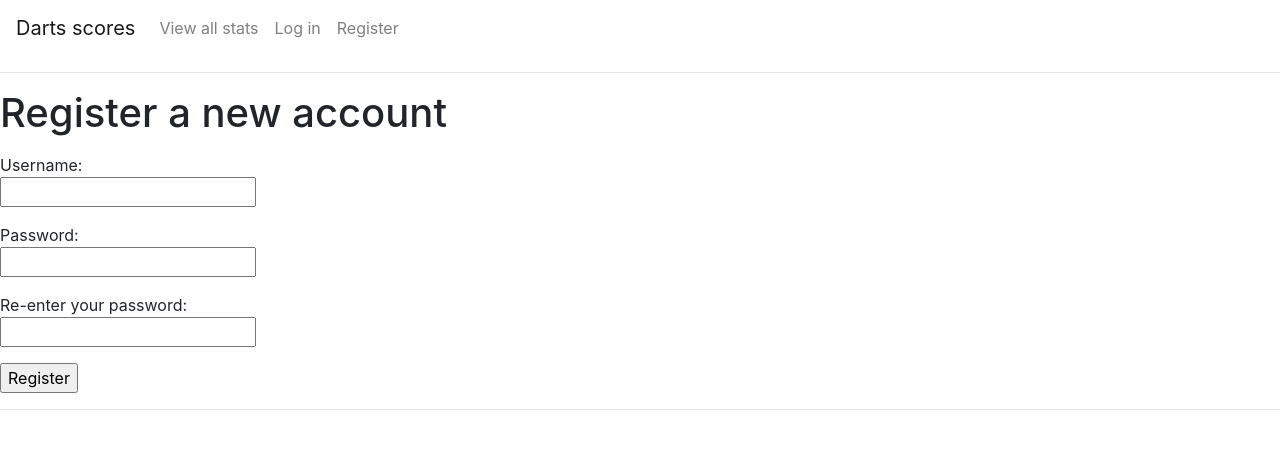
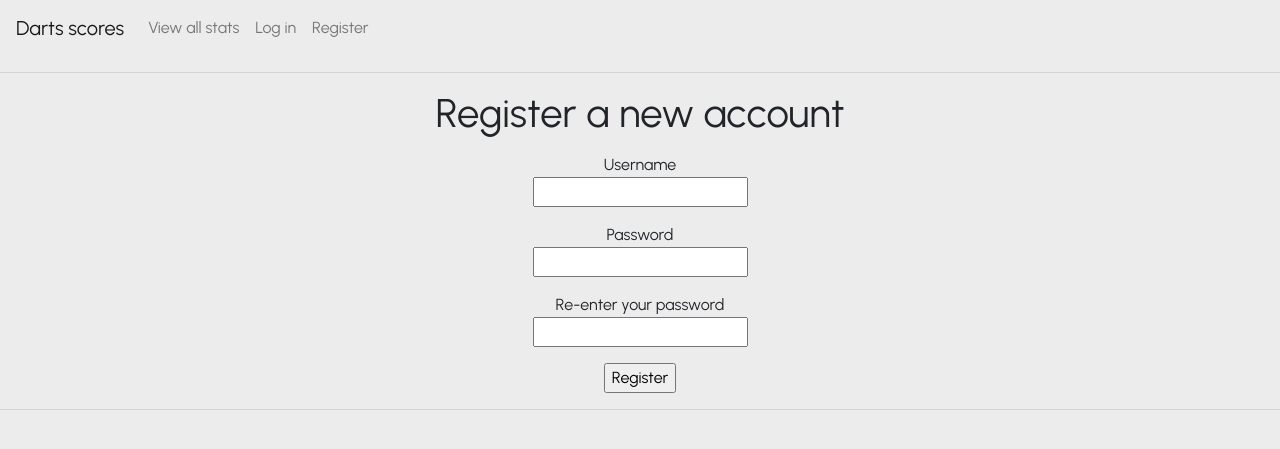
Before and after one commit to itsmatu/Darts-scores, a Flask app: page /register in a window 1280 px wide. Shown: the top 449 px of the page. Run offline with Flask 2, Linux system fonts and the light colour scheme; some libraries are stand-ins or nearby versions.

Commit message:
Work on UI

```diff
--- a/routes.py
+++ b/routes.py
@@ -14,7 +14,10 @@ def index():
 @app.route("/register", methods=["GET", "POST"])
 def register():
     if request.method == "GET":
-        return render_template("register.html")
+        if session.get("username"):
+            return redirect("/")
+        else:
+            return render_template("register.html")
     if request.method == "POST":
         username = request.form["username"]
         password1 = request.form["password1"]
@@ -27,7 +30,10 @@ def register():
 @app.route("/login", methods=["GET", "POST"])
 def login():
     if request.method == "GET":
-        return render_template("login.html")
+        if session.get("username"):
+            return redirect("/")
+        else:
+            return render_template("login.html")
     if request.method == "POST":
         username = request.form["username"]
         password = request.form["password"]
--- a/static/style.css
+++ b/static/style.css
@@ -1,8 +1,17 @@
 a {
-    color: black;
+    color: rgb(27, 27, 27);
     text-decoration: none;
 }
 
 a:hover {
     color: darkred;
 }
+
+.cont {
+    text-align: center;
+}
+
+body {
+    background-color: rgb(236, 236, 236);
+    font-family: 'Urbanist', sans-serif;
+}
--- a/templates/layout.html
+++ b/templates/layout.html
@@ -1,13 +1,20 @@
 <!DOCTYPE html>
+<head>
 <link rel="stylesheet" href="https://stackpath.bootstrapcdn.com/bootstrap/4.5.0/css/bootstrap.min.css">
+<link rel="stylesheet" href="{{ url_for('static', filename='style.css') }}">
+<link rel="preconnect" href="https://fonts.googleapis.com">
+<link rel="preconnect" href="https://fonts.gstatic.com" crossorigin>
+<link href="https://fonts.googleapis.com/css2?family=Urbanist&display=swap" rel="stylesheet">
+</head>
 <title>Darts scores || {% block title %}{% endblock %}</title>
+<body>
 <nav class="navbar navbar-expand-sm navbar-light">
 <a class="navbar-brand" href="/mainpage">Darts scores</a>
 <ul class="navbar-nav">
 <li class="nav-item">
 <a class="nav-link" href="/mainpage/allstats">View all stats</a>
 </li>
-{% if session.username and "allstats" not in request.path %}
+{% if session.username %}
 <li class="nav-item">
 <span class="navbar-text">You are logged in as <b>{{ session.username }}</b></span>
 </li>
@@ -27,3 +34,4 @@
 <hr>
 {% block content %}{% endblock %}
 <hr>
+</body>
--- a/templates/register.html
+++ b/templates/register.html
@@ -1,15 +1,17 @@
 {% extends "layout.html" %}
 {% block title %}Register{% endblock %}
 {% block content %}
+<div class="cont">
 <h1>Register a new account</h1>
 <p><b>{{ error }}</b></p>
 <form action="/register" method="POST">
-<p>Username:<br>
-<input type="text" name="username" required></p>
-<p>Password:<br>
-<input type="password" name="password1" required></p>
-<p>Re-enter your password:<br>
-<input type="password" name="password2" required></p>
+<p>Username<br>
+<input style="font-family: sans-serif;" type="text" name="username" required></p>
+<p>Password<br>
+<input style="font-family: sans-serif;" type="password" name="password1" required></p>
+<p>Re-enter your password<br>
+<input style="font-family: sans-serif;" type="password" name="password2" required></p>
 <input type="submit" value="Register">
 </form>
+</div>
 {% endblock %}
```
Also changed, not shown: templates/login.html (+8 -6 lines), templates/mainpage.html (+11 -9 lines).
